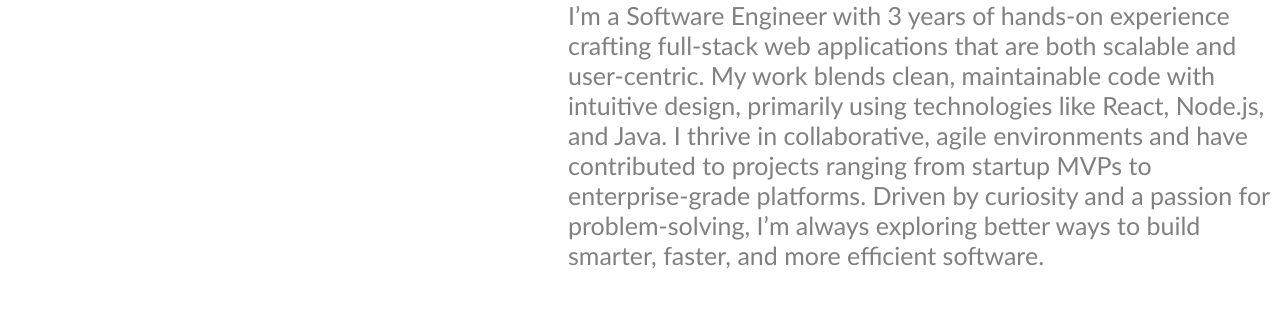
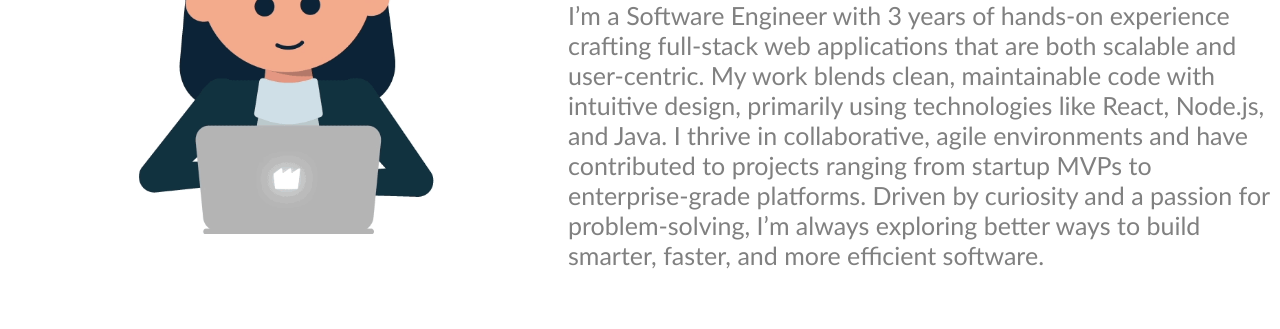
Before and after one commit to isumianw/portfolio-site, a plain HTML site: page index.html in a window 1280 px wide. Shown: the part 324-653 px from the top of the page. Drawn offline with Linux system fonts and the light colour scheme; a script that the page names is missing.

Commit message:
Update index.html

```diff
--- a/index.html
+++ b/index.html
@@ -35,7 +35,7 @@
     <!-- About Me -->
     <section id="about-me" class="container">
       <div>
-        <img src="woman.gif" class="profile_image"/>
+        <img src="html_finalprojimages/woman.gif" class="profile_image"/>
       </div>
 
       <div>
```
